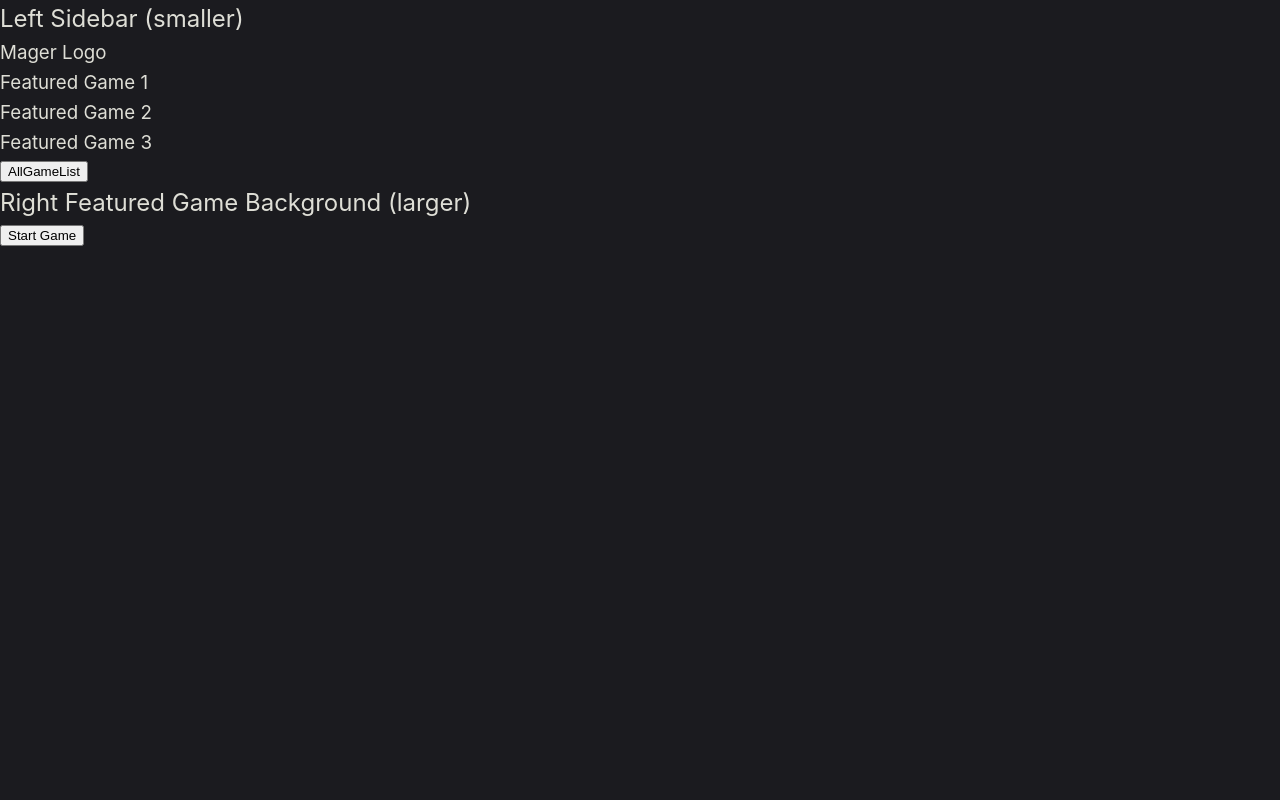
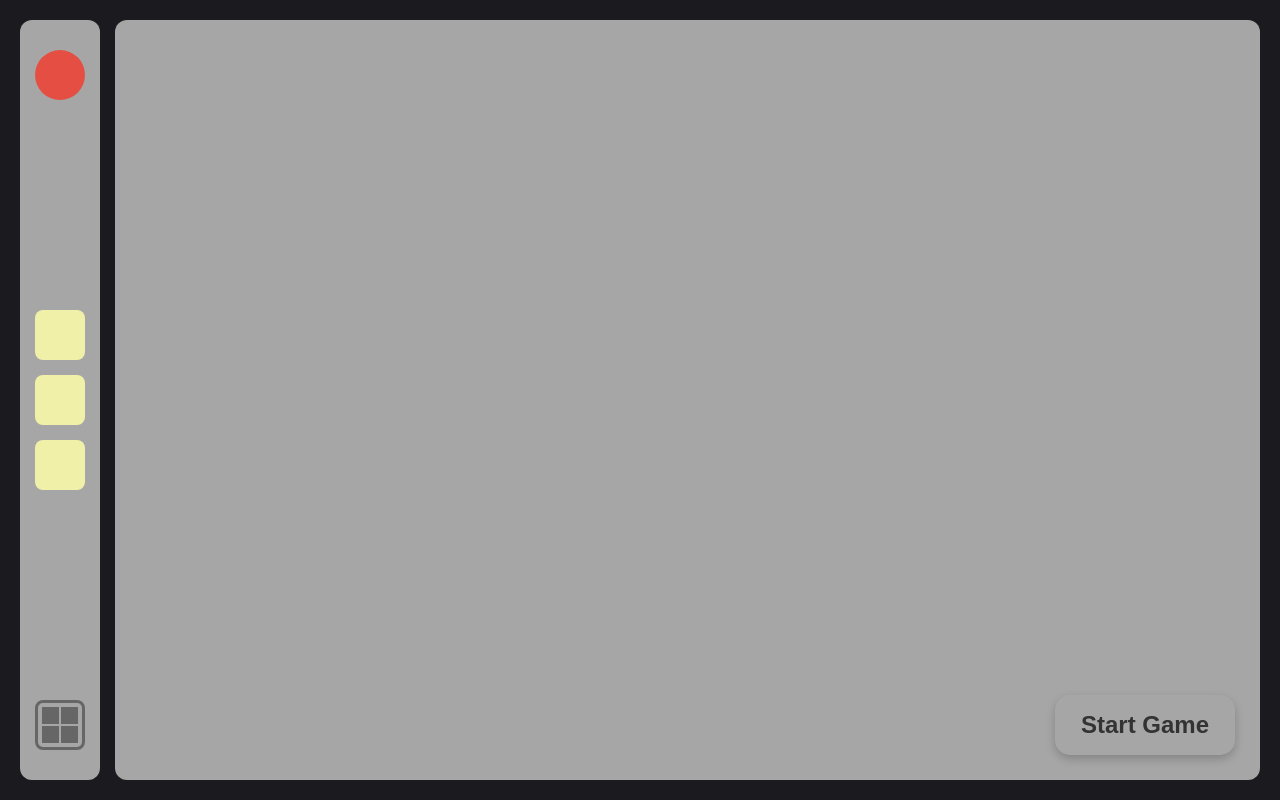
Before and after one commit to Firmansjk/Community-Booth-Game-Launcher, a React (Vite) app: page / in a window 1280 px wide. Built offline with nearby package versions, Linux system fonts and the light colour scheme.

Commit message:
add css for views

```diff
--- a/src/main/index.js
+++ b/src/main/index.js
@@ -8,8 +8,8 @@ import path from 'path' // Added this
 function createWindow() {
   // Create the browser window.
   const mainWindow = new BrowserWindow({
-    width: 900,
-    height: 670,
+    width: 1280,
+    height: 720,
     show: false,
     autoHideMenuBar: true,
     ...(process.platform === 'linux' ? { icon } : {}),
--- a/src/renderer/src/assets/main.css
+++ b/src/renderer/src/assets/main.css
@@ -1 +1,332 @@
 @import './base.css';
+
+/* FEATURED GAME VIEW */
+/* --- Layout --- */
+.featured-view {
+  display: flex;
+  width: 100vw;
+  height: 100vh;
+  background-color: var(--bg-dark);
+  padding: 20px;
+  box-sizing: border-box;
+  gap: 15px;
+}
+
+/* --- Sidebar Block --- */
+.featured-view__sidebar {
+  width: 80px;
+  height: 100%;
+  background-color: #a6a6a6;
+  border-radius: 12px;
+  display: flex;
+  flex-direction: column;
+  align-items: center;
+  padding: 30px 0;
+  box-sizing: border-box;
+  justify-content: space-between;
+}
+
+.featured-view__game-group {
+  display: flex;
+  flex-direction: column;
+  gap: 15px;      /* Vertical space between the 3 games */
+}
+
+/* Sidebar Elements */
+.featured-view__nav-item {
+  width: 50px;
+  height: 50px;
+  transition: transform 0.2s;
+}
+
+.featured-view__nav-item--logo {
+  background-color: #e54e42; /* Red circle */
+  border-radius: 50%;
+}
+
+.featured-view__nav-item--game {
+  background-color: #f1f0a8; /* Yellow square */
+  border-radius: 8px;
+  cursor: pointer;
+}
+
+.featured-view__nav-item--all {
+  border: 3px solid #666;
+  border-radius: 8px;
+  display: grid;
+  grid-template-columns: 1fr 1fr;
+  padding: 4px;
+  gap: 2px;
+  cursor: pointer;
+}
+.featured-view__grid-dot {
+  background-color: #666;
+}
+
+
+/* --- Stage Block --- */
+.featured-view__stage {
+  flex: 1; /* Takes up remaining space */
+  background-color: #a6a6a6; /* Placehold gray */
+  border-radius: 12px;
+  position: relative; /* Necessary for the Play button positioning */
+  overflow: hidden;
+}
+
+/* Play Button Element */
+.featured-view__play-btn {
+  position: absolute;
+  bottom: 25px;
+  right: 25px;
+  width: 180px;
+  height: 60px;
+  background-color: var(--btn-gray);
+  border: none;
+  border-radius: 15px;
+  font-size: 1.5rem;
+  font-weight: bold;
+  color: #333;
+  cursor: pointer;
+  box-shadow: 0 4px 10px rgba(0,0,0,0.2);
+  transition: all 0.2s;
+}
+
+.featured-view__play-btn:hover:not(:disabled) {
+  background-color: #fff;
+  transform: translateY(-2px);
+}
+
+.featured-view__play-btn:disabled {
+  opacity: 0.6;
+  cursor: not-allowed;
+}
+
+
+/* GAME LIST VIEW */
+.game-list {
+  width: 100vw;
+  height: 100vh;
+  background-color: #1a1a1a; /* Dark background from your theme */
+  padding: 40px;
+  box-sizing: border-box;
+  display: flex;
+  flex-direction: column;
+  gap: 30px;
+}
+
+/* --- Header Section --- */
+.game-list__header {
+  display: flex;
+  align-items: center;
+  justify-content: space-between;
+  position: relative;
+  padding-bottom: 20px;
+  border-bottom: 2px solid #666; /* The line under the title */
+}
+
+.game-list__back-btn {
+  width: 60px;
+  height: 60px;
+  background-color: #a6a6a6;
+  border-radius: 50%;
+  border: none;
+  cursor: pointer;
+  display: flex;
+  align-items: center;
+  justify-content: center;
+  font-size: 24px;
+  transition: transform 0.2s;
+}
+
+.game-list__back-btn:hover {
+  transform: scale(1.1);
+  background-color: #fff;
+}
+
+.game-list__title {
+  color: #000; /* Matching your black text in Figma */
+  font-size: 2rem;
+  font-weight: bold;
+  text-align: center;
+  flex-grow: 1;
+}
+
+.game-list__logo {
+  width: 60px;
+  height: 60px;
+  background-color: #e54e42;
+  border-radius: 50%;
+}
+
+/* --- Grid Section --- */
+.game-list__grid {
+  flex: 1;
+  display: grid;
+  /* Creates 5 equal columns */
+  grid-template-columns: repeat(5, 1fr);
+  gap: 25px;
+  overflow-y: auto; /* Allows scrolling if you have 50+ games */
+  padding-right: 10px; /* Space for the scrollbar */
+}
+
+/* --- Card Block --- */
+.game-list__card {
+  background-color: #f1f0a8;
+  aspect-ratio: 3 / 4; /* Makes them tall like game posters */
+  border-radius: 12px;
+  cursor: pointer;
+  transition: all 0.2s cubic-bezier(0.175, 0.885, 0.32, 1.275);
+  display: flex;
+  align-items: center;
+  justify-content: center;
+  padding: 20px;
+  text-align: center;
+  font-weight: bold;
+}
+
+.game-list__card:hover {
+  transform: translateY(-10px) scale(1.05);
+  box-shadow: 0 10px 20px rgba(0,0,0,0.4);
+  background-color: #fff;
+}
+
+
+/* GAME DETAIL MODAL */
+/* --- Modal Overlay --- */
+.modal {
+  position: fixed;
+  top: 0;
+  left: 0;
+  width: 100vw;
+  height: 100vh;
+  background-color: rgba(0, 0, 0, 0.8);
+  display: flex;
+  align-items: center;
+  justify-content: center;
+  z-index: 1000;
+  padding: 40px;
+}
+
+.modal__content {
+  background-color: #444; /* Dark gray from your Figma */
+  width: 100%;
+  max-width: 1100px;
+  height: 90%;
+  border-radius: 20px;
+  display: flex;
+  flex-direction: column;
+  padding: 30px;
+  color: white;
+  position: relative;
+  gap: 20px;
+}
+
+/* --- Layout Sections --- */
+.modal__top-row {
+  display: flex;
+  gap: 30px;
+  height: 45%;
+}
+
+.modal__poster {
+  width: 200px;
+  background-color: #f1f0a8;
+  border-radius: 12px;
+  flex-shrink: 0;
+}
+
+.modal__info {
+  flex: 1;
+  display: flex;
+  flex-direction: column;
+}
+
+/* --- Typography & Lines --- */
+.modal__header {
+  display: flex;
+  justify-content: space-between;
+  align-items: flex-end;
+  border-bottom: 2px solid #ccc;
+  padding-bottom: 10px;
+  margin-bottom: 15px;
+}
+
+.modal__title { font-size: 2rem; margin: 0; }
+.modal__label { font-size: 1.2rem; opacity: 0.8; text-transform: uppercase; }
+
+/* --- Middle Grid (Desc & Video) --- */
+.modal__description-grid {
+  display: grid;
+  grid-template-columns: 1.2fr 1fr;
+  gap: 20px;
+  flex: 1;
+}
+
+.modal__text-box, .modal__video-placeholder {
+  background-color: #ccc;
+  color: black;
+  padding: 15px;
+  border-radius: 10px;
+  font-size: 0.9rem;
+}
+
+/* --- Screenshots Section --- */
+.modal__screenshots-container {
+  flex: 1;
+}
+
+.modal__screenshots-header {
+  display: flex;
+  justify-content: space-between;
+  border-bottom: 2px solid #ccc;
+  padding-bottom: 5px;
+  margin-bottom: 10px;
+}
+
+.modal__screenshot-list {
+  display: flex;
+  gap: 15px;
+  overflow-x: auto;
+  padding-bottom: 10px;
+}
+
+.modal__screenshot-item {
+  min-width: 280px;
+  height: 160px;
+  background-color: #ccc;
+  border-radius: 8px;
+  flex-shrink: 0;
+}
+
+/* --- Footer --- */
+.modal__footer {
+  display: flex;
+  justify-content: space-between;
+  align-items: center;
+}
+
+.modal__close-btn {
+  width: 60px;
+  height: 60px;
+  background-color: #a6a6a6;
+  border-radius: 50%;
+  border: none;
+  cursor: pointer;
+  display: flex;
+  align-items: center;
+  justify-content: center;
+  font-size: 2rem;
+}
+
+.modal__play-btn {
+  padding: 15px 60px;
+  background-color: #d9d9d9;
+  border: none;
+  border-radius: 12px;
+  font-size: 1.5rem;
+  font-weight: bold;
+  cursor: pointer;
+  transition: background 0.2s;
+}
+
+.modal__play-btn:hover { background-color: #fff; }
--- a/src/renderer/src/views/FeaturedGameView.jsx
+++ b/src/renderer/src/views/FeaturedGameView.jsx
@@ -1,17 +1,27 @@
 export default function FeaturedGameView ({ onGoToList, onLaunch, isLocked }) {
     return (
-        <div>
-            <div>
-                <h2> Left Sidebar (smaller)</h2>
-                <h3>Mager Logo</h3>
-                <h3>Featured Game 1</h3>
-                <h3>Featured Game 2</h3>
-                <h3>Featured Game 3</h3>
-                <button onClick={onGoToList}>AllGameList</button>
+        <div className="featured-view">
+            <div className="featured-view__sidebar">
+                {/* LOGO */}
+                <div className="featured-view__nav-item featured-view__nav-item--logo"></div>
+
+                {/* GAME GROUP */}
+                <div className="featured-view__game-group">
+                    <div className="featured-view__nav-item featured-view__nav-item--game"></div>
+                    <div className="featured-view__nav-item featured-view__nav-item--game"></div>
+                    <div className="featured-view__nav-item featured-view__nav-item--game"></div>
+                </div>
+
+                {/* ALL GAMES */}
+                <div className="featured-view__nav-item featured-view__nav-item--all" onClick={onGoToList}>
+                    <div className="featured-view__grid-dot"></div>
+                    <div className="featured-view__grid-dot"></div>
+                    <div className="featured-view__grid-dot"></div>
+                    <div className="featured-view__grid-dot"></div>
+                </div>
             </div>
-            <div>
-                <h2>Right Featured Game Background (larger)</h2>
-                <button onClick={onLaunch} disabled={isLocked}> {isLocked ? 'Launching...' : 'Start Game'} </button>
+            <div className="featured-view__stage">
+                <button className="featured-view__play-btn" onClick={onLaunch} disabled={isLocked}> {isLocked ? 'Launching...' : 'Start Game'} </button>
             </div>
         </div>
     );
--- a/src/renderer/src/views/GameDetailModal.jsx
+++ b/src/renderer/src/views/GameDetailModal.jsx
@@ -1,21 +1,65 @@
-export default function GameDetailModal ({ game, onClose }) {
-    return (
-    <div style={{
-      position: 'fixed', top: 0, left: 0, width: '100%', height: '100%',
-      backgroundColor: 'rgba(0,0,0,0.8)', display: 'flex', justifyContent: 'center', alignItems: 'center'
-    }}>
-      <div style={{ backgroundColor: 'white', color: 'black', padding: '40px', borderRadius: '8px' }}>
-        <h2>3. GAME INFO POPUP</h2>
-        <p><strong>Title:</strong> {game.title}</p>
-        <p>{game.desc}</p>
+export default function GameDetailModal ({ game, onClose, onLaunch, isLocked }) {
+// Prevent clicks from reaching the 'all game' view underneath
+  const handleContentClick = (e) => e.stopPropagation();
 
-        <button onClick={() => alert("Game Launching...")} style={{ background: 'green', color: 'white' }}>
-          START GAME
-        </button>
-        <button onClick={onClose} style={{ marginLeft: '10px' }}>
-          CLOSE [X]
-        </button>
+  return (
+    <div className="modal" onClick={onClose}>
+      <div className="modal__content" onClick={handleContentClick}>
+
+        <div className="modal__top-row">
+          <div className="modal__poster"></div>
+
+          <div className="modal__info">
+            <header className="modal__header">
+              <h2 className="modal__title">{game?.title || "Game Title"}</h2>
+              <span className="modal__label">Overview</span>
+            </header>
+
+            <div className="modal__description-grid">
+              <div className="modal__text-box">
+                {game?.desc || "Lorem ipsum dolor sit amet..."}
+              </div>
+              <div className="modal__video-placeholder">
+                Video Kalo Ada
+              </div>
+            </div>
+
+            <div className="modal__author-info" style={{marginTop: '15px'}}>
+              <p>Genre: {game?.genre || "Unknown"}</p>
+              <p>● {game?.dev || "Author Name"}</p>
+              <p>● Social Media, etc.</p>
+            </div>
+          </div>
+        </div>
+
+        <div className="modal__screenshots-container">
+          <div className="modal__screenshots-header">
+             <span></span> {/* Spacer */}
+             <span className="modal__label">Screenshots</span>
+          </div>
+          <div className="modal__screenshot-list">
+            <div className="modal__screenshot-item"></div>
+            <div className="modal__screenshot-item"></div>
+            <div className="modal__screenshot-item"></div>
+            <div className="modal__screenshot-item"></div>
+          </div>
+        </div>
+
+        <footer className="modal__footer">
+          <button className="modal__close-btn" onClick={onClose}>
+             <span style={{transform: 'rotate(90deg)', display: 'inline-block'}}>▼</span>
+          </button>
+
+          <button
+            className="modal__play-btn"
+            onClick={onLaunch}
+            disabled={isLocked}
+          >
+            {isLocked ? "Loading..." : "Play"}
+          </button>
+        </footer>
+
       </div>
     </div>
-    );
+  );
 };
--- a/src/renderer/src/views/GameListView.jsx
+++ b/src/renderer/src/views/GameListView.jsx
@@ -1,34 +1,46 @@
 export default function  GameListView ({ onGoBack, onOpenPopup }) {
     return (
-        <div>
-            <div>
-                <button onClick={onGoBack}>back button</button>
-                <h1>Game List Headbar</h1>
-                <h3>Mager Logo</h3>
-            </div>
-            <div>
-                <button onClick={onOpenPopup}>Open Popup Test</button>
-                <ul>
-                    <li>Game 1</li>
-                    <li>Game 2</li>
-                    <li>Game 3</li>
-                    <li>Game 4</li>
-                    <li>Game 5</li>
-                </ul>
-                <ul>
-                    <li>Game 1</li>
-                    <li>Game 2</li>
-                    <li>Game 3</li>
-                    <li>Game 4</li>
-                    <li>Game 5</li>
-                </ul>
-                                <ul>
-                    <li>Game 1</li>
-                    <li>Game 2</li>
-                    <li>Game 3</li>
-                    <li>Game 4</li>
-                    <li>Game 5</li>
-                </ul>
+        <div className="game-list">
+            {/* Header Block */}
+            <header className="game-list__header">
+                <button className="game-list__back-btn" onClick={onGoBack}>
+                ←
+                </button>
+
+                <h1 className="game-list__title">Games from East Indo Dev</h1>
+
+                <div className="game-list__logo"></div>
+            </header>
+
+            {/* Grid Block */}
+            {/* <div className="game-list__grid">
+                {allGames.map((game) => (
+                <div
+                    key={game.id}
+                    className="game-list__card"
+                    onClick={() => onOpenPopup(game)}
+                > */}
+                    {/* If the game has a title, show it. Otherwise, say Clickable */}
+                    {/* <span className="game-list__card-text">
+                    {game.title || "clickable"}
+                    </span>
+                </div>
+                ))}
+            </div> */}
+            <div className="game-list__grid">
+                <div className="game-list__card" onClick={onOpenPopup}>
+                    <span className="game-list__card-text">
+                    {"clickable"}
+                    </span>
+                </div>
+                <div className="game-list__card"></div>
+                <div className="game-list__card"></div>
+                <div className="game-list__card"></div>
+                <div className="game-list__card"></div>
+                <div className="game-list__card"></div>
+                <div className="game-list__card"></div>
+                <div className="game-list__card"></div>
+                <div className="game-list__card"></div>
             </div>
         </div>
     );
```
